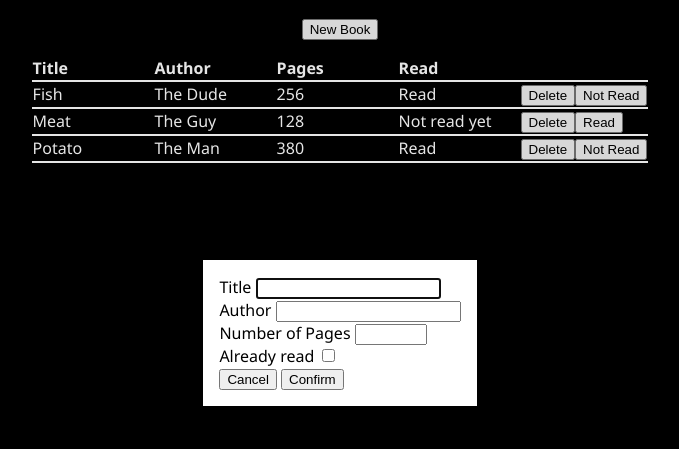
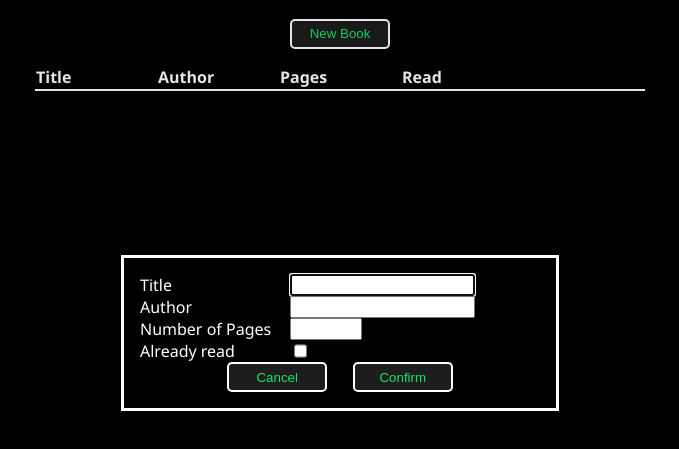
Before and after one commit to ancientalientech/odin-library, a plain HTML site: page index.html in a window 1280 px wide. Both pictures are taken after a click on the button "New Book". Shown: the part 67-516 px from the top of the page, without its empty margins (300-979 px from the left). Drawn offline with Linux system fonts and the light colour scheme.

Commit message:
Style the buttons

```diff
--- a/index.html
+++ b/index.html
@@ -31,7 +31,7 @@
                         <label for="read">Already read</label>
                         <input type="checkbox" name="read" id="read" value="read">
                     </div>
-                    <div class="input">
+                    <div class="input buttons">
                         <button id="cancelBtn" value="cancel">Cancel</button>
                         <button id="confirmBtn" value="default">Confirm</button>
                     </div>
--- a/script.js
+++ b/script.js
@@ -20,10 +20,6 @@ const addBookToLibrary = (title, author, pages, read) => {
     const book = new Book(title, author, pages, read);
     myLibrary.push(book);
 }
-
-addBookToLibrary("Fish", "The Dude", 256, true);
-addBookToLibrary("Meat", "The Guy", 128, false);
-addBookToLibrary("Potato", "The Man", 380, true);
 
 const container = document.querySelector(".table");
 
--- a/style.css
+++ b/style.css
@@ -29,3 +29,55 @@ th {
     display: block;
     margin: 1rem auto;
 }
+
+#add, #confirmBtn, #cancelBtn {
+    width: 100px;
+    height: 30px;
+    border: 2px solid white;
+    border-radius: 5px;
+}
+
+#confirmBtn, #cancelBtn {
+    margin: 0 0.8rem;
+}
+
+dialog {
+    background-color: black;
+    color: white;
+    width: 400px;
+}
+
+form {
+    display: flex;
+    flex-direction: column;
+    justify-content: stretch;
+}
+
+.buttons {
+    display: flex;
+    justify-content: center;
+}
+
+.input {
+    display: flex;
+}
+
+label {
+    min-width: 150px;
+}
+
+.delete-btn, .toggle-read-btn {
+
+    border: 1px solid white;
+    border-radius: 3px;
+    margin: 0 3px;
+}
+
+.toggle-read-btn {
+    width: 100px;
+}
+
+button {
+    background-color: rgba(34, 34, 34, 0.87);
+    color: rgb(18, 228, 106);
+}
```
